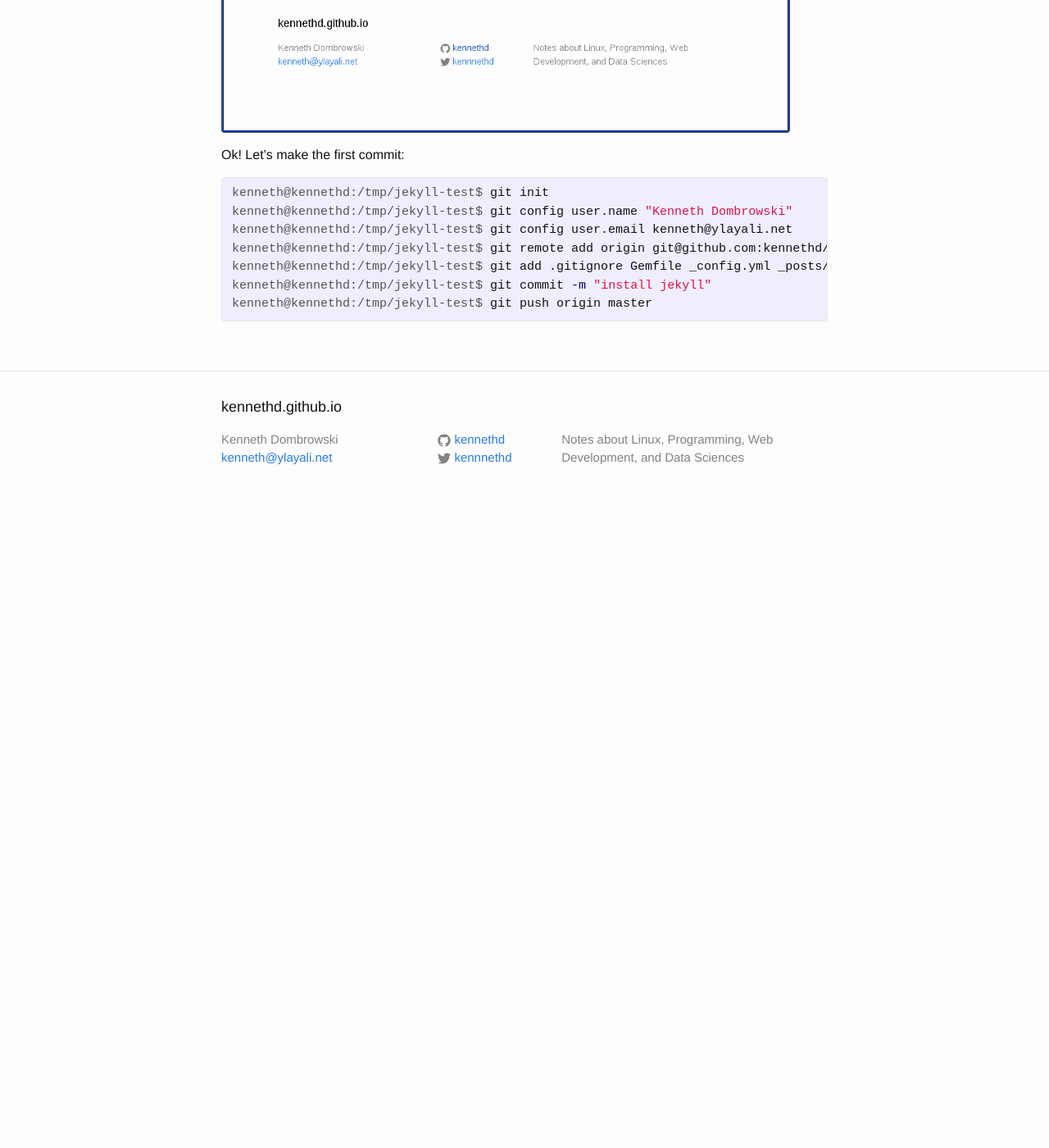
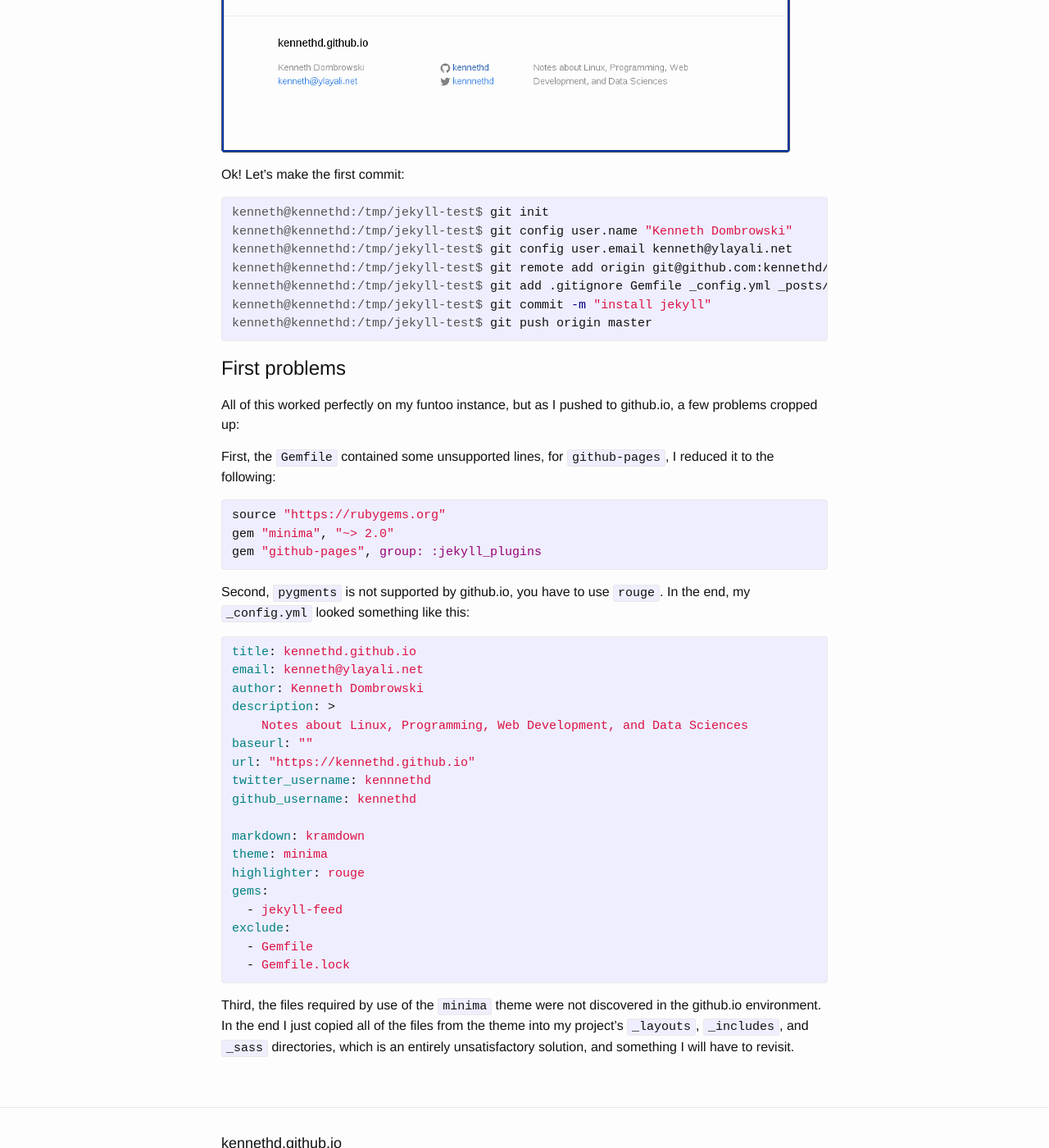
Before and after one commit to kennethd/kennethd.github.io, a Jekyll site: the page built from _posts/2016-10-21-install-jekyll.markdown, in a window 1280 px wide and 1400 px high, scrolled down 2483 px. Shown: the whole window at 82% size. Built offline with Jekyll 4.4.1, drawn with Linux system fonts in a browser that asks for light colours; before the commit the page ends 3113 px from its top, so only the background shows below that; some of the changed text lies outside the part shown.

Commit message:
document revisions required to work @ github.io

```diff
--- a/_posts/2016-10-21-install-jekyll.markdown
+++ b/_posts/2016-10-21-install-jekyll.markdown
@@ -71,7 +71,8 @@ drwxr-xr-x 2 kenneth kenneth 4096 Oct 21 18:51 _posts
 
 You will want to edit the auto-generated `_config.yml` to add your own name,
 etc.  If you noticed, I had also installed the `pygments.rb` gem above, to use
-it on my site I have to add a line to `_config.yml`:
+it on my site I have to add a line to `_config.yml` (but see
+[below](#first-problems) before following along):
 
 {% highlight ruby %}
 highlighter: pygments
@@ -126,3 +127,47 @@ kenneth@kennethd:/tmp/jekyll-test$ git add .gitignore Gemfile _config.yml _posts
 kenneth@kennethd:/tmp/jekyll-test$ git commit -m "install jekyll"
 kenneth@kennethd:/tmp/jekyll-test$ git push origin master
 {% endhighlight %}
+
+# First problems
+
+All of this worked perfectly on my funtoo instance, but as I pushed to
+github.io, a few problems cropped up:
+
+First, the `Gemfile` contained some unsupported lines, for `github-pages`, I
+reduced it to the following:
+
+{% highlight ruby %}
+source "https://rubygems.org"
+gem "minima", "~> 2.0"
+gem "github-pages", group: :jekyll_plugins
+{% endhighlight %}
+
+Second, `pygments` is not supported by github.io, you have to use `rouge`.  In
+the end, my `_config.yml` looked something like this:
+
+{% highlight yaml %}
+title: kennethd.github.io
+email: kenneth@ylayali.net
+author: Kenneth Dombrowski
+description: >
+    Notes about Linux, Programming, Web Development, and Data Sciences
+baseurl: ""
+url: "https://kennethd.github.io"
+twitter_username: kennnethd
+github_username: kennethd
+
+markdown: kramdown
+theme: minima
+highlighter: rouge
+gems:
+  - jekyll-feed
+exclude:
+  - Gemfile
+  - Gemfile.lock
+{% endhighlight %}
+
+Third, the files required by use of the `minima` theme were not discovered in
+the github.io environment.  In the end I just copied all of the files from the
+theme into my project's `_layouts`, `_includes`, and `_sass` directories,
+which is an entirely unsatisfactory solution, and something I will have to
+revisit.
```
Also changed, not shown: other parts of _posts/2016-10-21-install-jekyll.markdown (+2 -2 lines).
